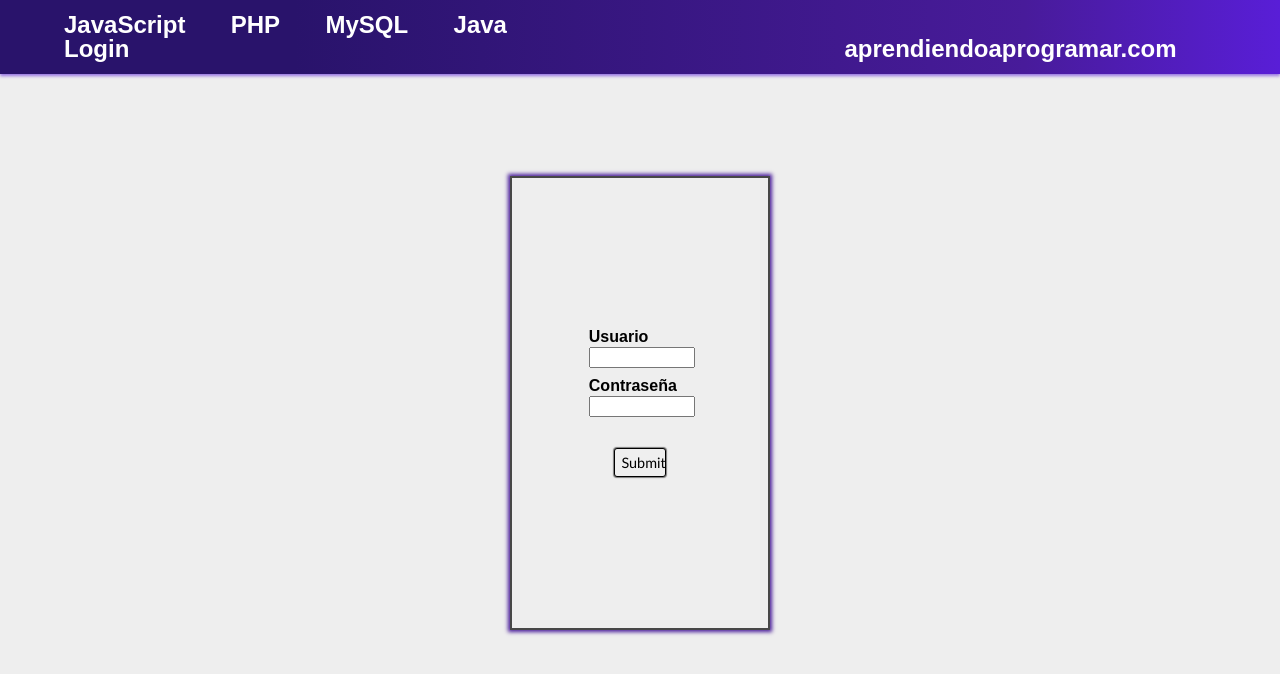
After one commit to diegodenavas/blog_web, a PHP site: page /login.php in a window 1280 px wide. The commit adds this page. Shown: the top 674 px of the page. Run offline with PHP 8.4, Linux system fonts and the light colour scheme.

Commit message:
Login operativo y vamos a crear la página para crear nuevos post

```diff
--- /dev/null
+++ b/.css/login.css
@@ -0,0 +1,52 @@
+form{
+    width: 40%;
+    margin: auto;
+    text-align: center;
+}
+
+label{
+    display: block;
+    font-family: sans-serif;
+    font-weight: bold;
+}
+
+input[type="text"]{
+    width: 96%;
+    margin: 2% 0% 10% 0%;
+}
+
+input[type="submit"]{
+    margin: auto;
+    margin-top: 20%;
+    width: 50%;
+    height: 2em;
+    color: black;
+    border: black 1px solid;
+    box-shadow: rgb(122, 122, 122) 0px 0px 1px 1px;
+    border-radius: 3px;
+    font-family: 'Trebuchet MS', 'Lucida Sans Unicode', 'Lucida Grande', 'Lucida Sans', Arial, sans-serif;
+    font-size: 0.9em;
+    transition: ease-in-out 0.1s 0s;
+}
+
+input[type="submit"]:hover{
+    background-color: rgb(190, 159, 248);
+    border-color: rgba(72,27,154,1);
+    width: 52%;
+    font-weight: bold;
+}
+
+#contenedorLogin{
+    margin: auto;
+    display: flex;
+    align-items: center;
+    width: 20%;
+    height: 450px;
+    margin-top: 8%;
+    border: rgba(0, 0, 0, 0.7) 2px solid;
+    box-shadow: rgb(72,27,154) 0px 0px 4px 2px;
+}
+
+#contenedorTextos{
+    text-align: left;
+}
--- a/.php/conexionBDD.php
+++ b/.php/conexionBDD.php
@@ -17,7 +17,7 @@
 
             try {
 
-                parent::__construct($this->host.';dbname='.$this->nombre_bdd, $this->user, $this->pass);
+                parent::__construct($this->host.';port=3308; dbname='.$this->nombre_bdd, $this->user, $this->pass);
 
             } catch (PDOException $e) {
 
@@ -32,7 +32,7 @@
 
         public function ejecutarConsulta($consulta){
 
-            $statement = $this->prepare("SELECT * FROM post");
+            $statement = $this->prepare($consulta);
 
             return $statement;
         }
--- /dev/null
+++ b/login.php
@@ -0,0 +1,47 @@
+<!DOCTYPE html>
+<html lang="es">
+<head>
+    <meta charset="UTF-8">
+    <meta name="viewport" content="width=device-width, initial-scale=1.0">
+    <title>Login</title>
+
+    <!--Cargamos las hojas de estilo de esta página-->
+    <link rel="stylesheet" href=".css/plantillaReset.css">
+    <link rel="stylesheet" href=".css/general.css">
+    <link rel="stylesheet" href=".css/login.css">
+
+    <?php
+        session_start();
+
+        if (isset($_SESSION["nick_usuario"])) header("Location: /aprendiendoaprogramar.com");
+    ?>
+
+</head>
+
+<body>
+    <nav>
+        <menu>
+            <ul class="divisionesMenu">
+                <li class="elementosMenu"><a href="javascript.php">JavaScript</a></li>
+                <li class="elementosMenu"><a href="">PHP</a></li>
+                <li class="elementosMenu"><a href="">MySQL</a></li>
+                <li class="elementosMenu"><a href="">Java</a></li>
+                <li class="elementosMenu"><a href="login.php">Login</a></li>
+            </ul>
+            <p class="divisionesMenu" id="logoMenu"><a href="index.php">aprendiendoaprogramar.com</a></p>
+        </menu>
+    </nav>
+
+    <div id="contenedorLogin">
+        <form action=".php/loginController.php" method="POST">
+            <div id="contenedorTextos">
+                <label for="Usuario">Usuario</label>
+                <input type="text" name="nick">
+                <label for="Contraseña">Contraseña</label>
+                <input type="text" name="pass">
+            </div>
+            <input type="submit">
+        </form>
+    </div>
+</body>
+</html>
```
Also changed, not shown: .php/loginController.php (added, +19 -0 lines), .php/usuario.php (added, +69 -0 lines), creando_contenido.php (deleted, +0 -35 lines), index.php (+8 -0 lines), javascript.php (+10 -2 lines), paginaAdministracion.php (added, +37 -0 lines), 3 other files.
